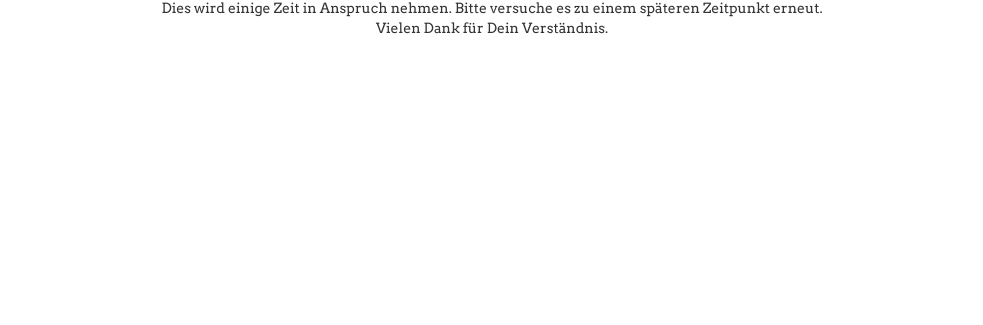
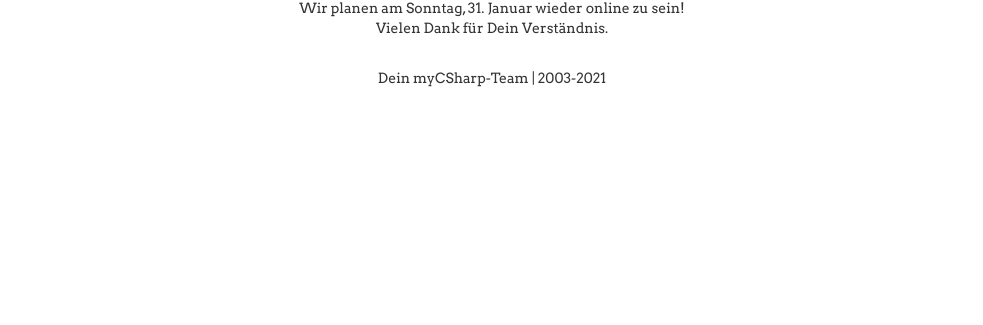
Before and after one commit to mycsharp/portal-migration-static-page, a plain HTML site: page index.html in a window 1280 px wide. Shown: the part 475-800 px from the top of the page, without its empty margins (148-1131 px from the left). Drawn offline with nearby package versions, Linux system fonts and the light colour scheme.

Commit message:
Update index.html

```diff
--- a/index.html
+++ b/index.html
@@ -63,8 +63,9 @@
                                 myCSharp.de wechselt die Plattform.
                             </h3>
 
-                            <p>Dies wird einige Zeit in Anspruch nehmen. Bitte versuche es zu einem späteren Zeitpunkt erneut. <br /> Vielen Dank für Dein Verständnis.</p>
+                            <p>Wir planen am Sonntag, 31. Januar wieder online zu sein! <br /> Vielen Dank für Dein Verständnis.</p>
 
+                            <p><br />Dein myCSharp-Team | 2003-2021 </p>
                         </div>
                     </div>
                 </div>
```
